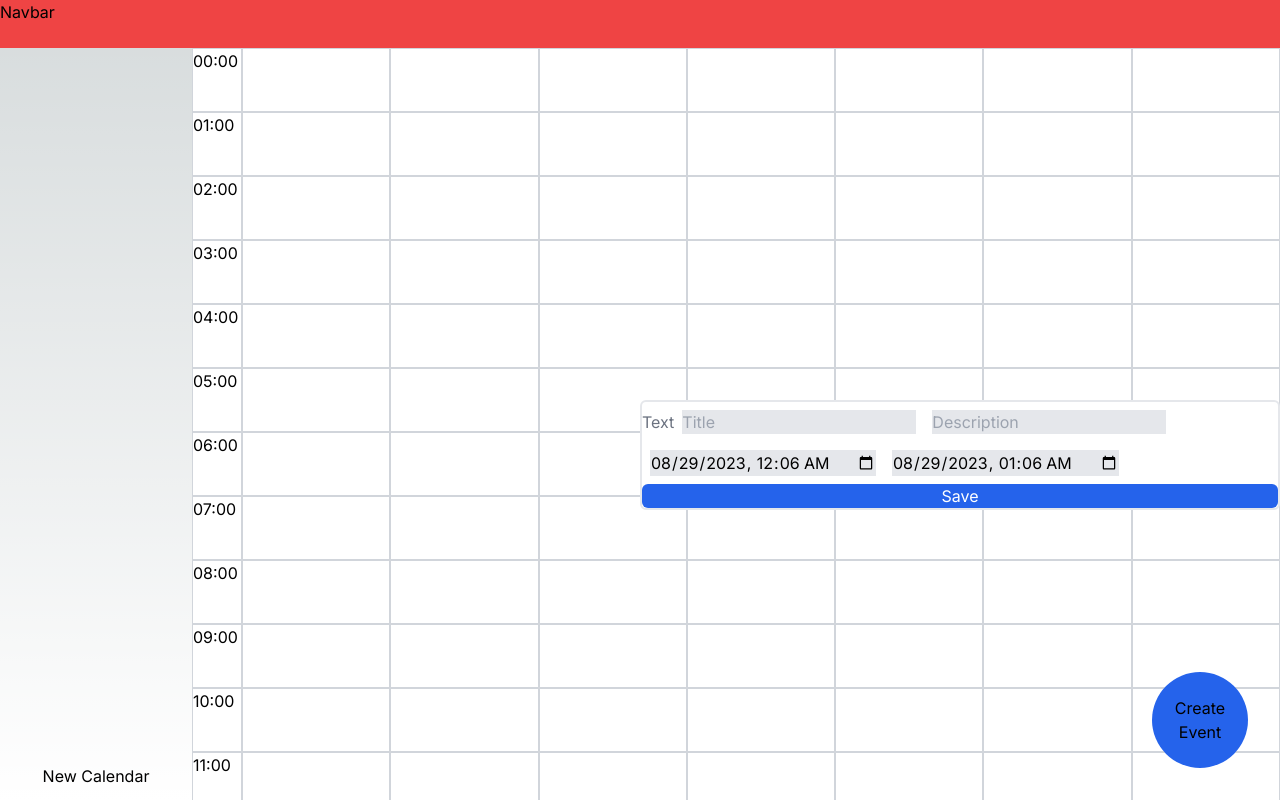
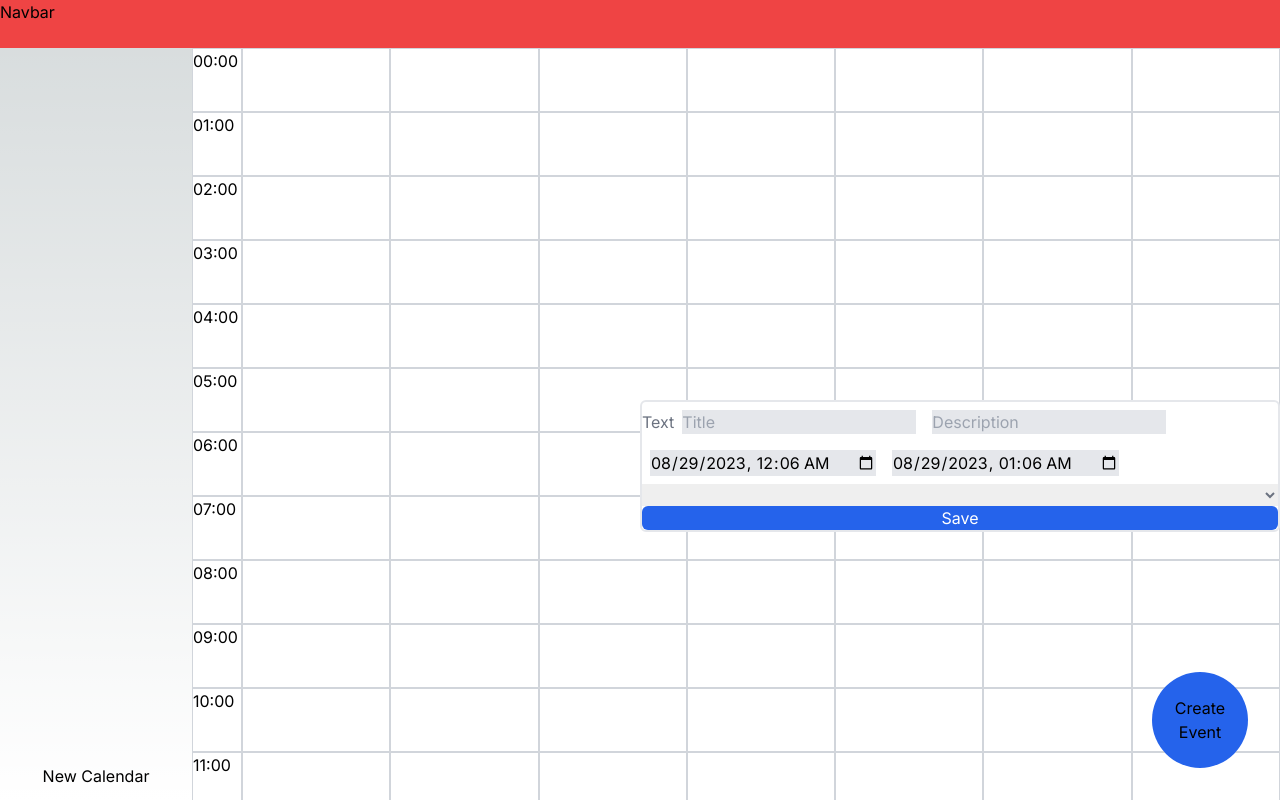
Before and after one commit to lucasduartesobreira/CalendarForge, a Next.js app: page / in a window 1280 px wide. Both pictures are taken after a click on the button "Create Event". Built offline with nearby package versions, Linux system fonts and the light colour scheme.

Commit message:
fix(event): select the calendar for the event

```diff
--- a/app/components/createEvent/createEvent.tsx
+++ b/app/components/createEvent/createEvent.tsx
@@ -28,7 +28,7 @@ const CreateEventForm = ({
   const [form, setForm] = useState(initialForm);
   const storageContext = useContext(StorageContext);
   if (storageContext.isSome()) {
-    const { eventsStorage } = storageContext.unwrap();
+    const { eventsStorage, calendarsStorage } = storageContext.unwrap();
 
     const handleChangeText =
       <A extends keyof Omit<CreateEvent, "endDate" | "startDate">>(prop: A) =>
@@ -99,6 +99,18 @@ const CreateEventForm = ({
               type="datetime-local"
             />
           </label>
+          <select
+            onChange={(event) => {
+              form.calendar_id = event.target.value;
+              setForm(form);
+            }}
+          >
+            {calendarsStorage.getCalendars().map((value, index) => (
+              <option key={index} value={value.id}>
+                {value.name}
+              </option>
+            ))}
+          </select>
           <input
             type="submit"
             className="flex-auto relative r-4 text-white bg-blue-600 rounded-md"
--- a/app/components/events/updateEvent/updateEvent.tsx
+++ b/app/components/events/updateEvent/updateEvent.tsx
@@ -16,7 +16,7 @@ const UpdateEventForm = ({
   const { id, ...initialFormState } = initialForm;
   const [form, setForm] = useState(initialFormState);
   if (storageContext.isSome()) {
-    const { eventsStorage } = storageContext.unwrap();
+    const { eventsStorage, calendarsStorage } = storageContext.unwrap();
 
     const handleChangeText =
       <A extends keyof Omit<CreateEvent, "endDate" | "startDate">>(prop: A) =>
@@ -77,6 +77,20 @@ const UpdateEventForm = ({
               type="datetime-local"
             />
           </label>
+          <select
+            onChange={(event) => {
+              form.calendar_id = event.target.value;
+              setForm(form);
+            }}
+            defaultValue={initialForm.calendar_id}
+            className="text-black m-2 bg-gray-200"
+          >
+            {calendarsStorage.getCalendars().map((value, index) => (
+              <option key={index} value={value.id}>
+                {value.name}
+              </option>
+            ))}
+          </select>
           <input
             type="submit"
             className="flex-auto relative r-4 text-white bg-blue-600 rounded-md"
```
